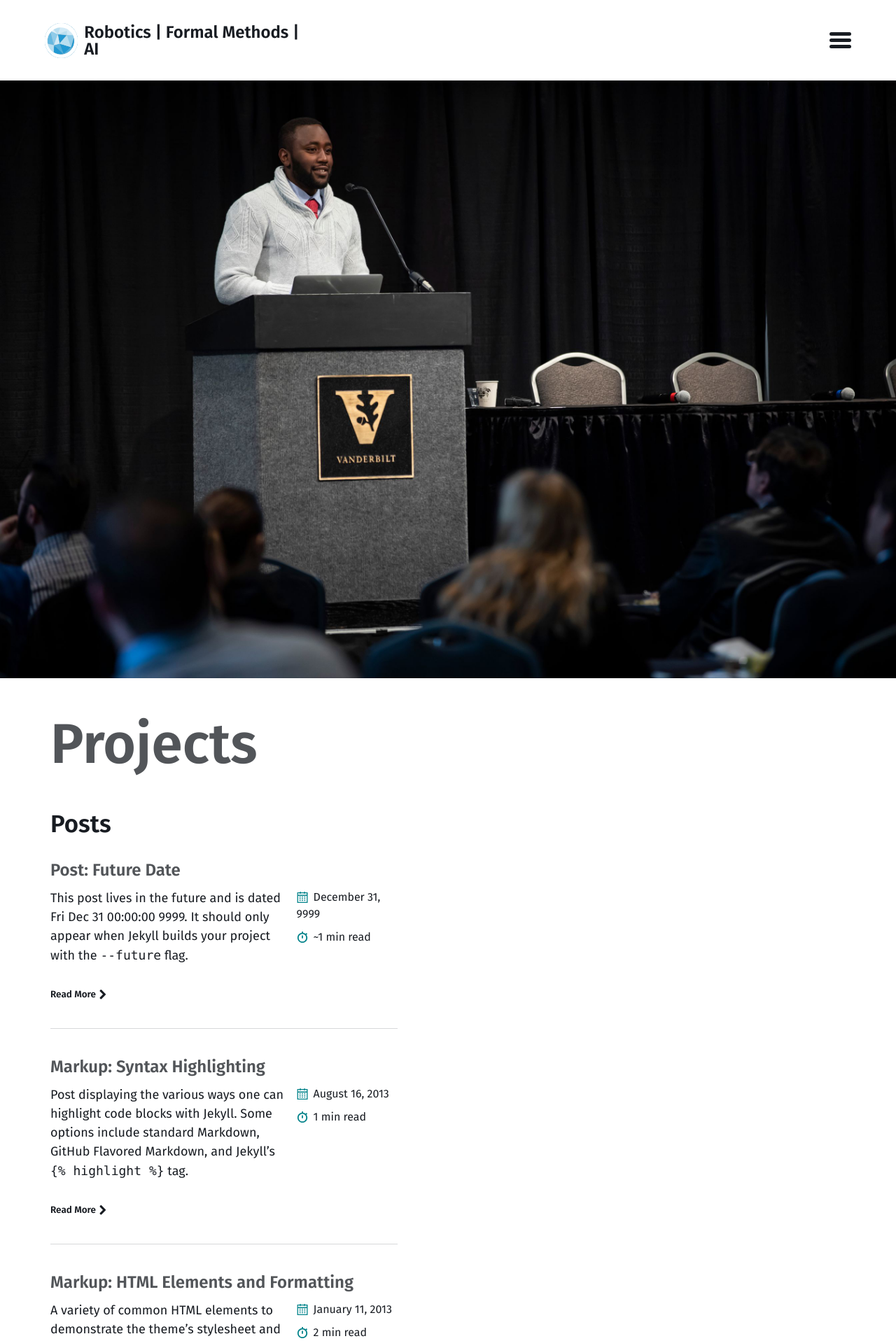
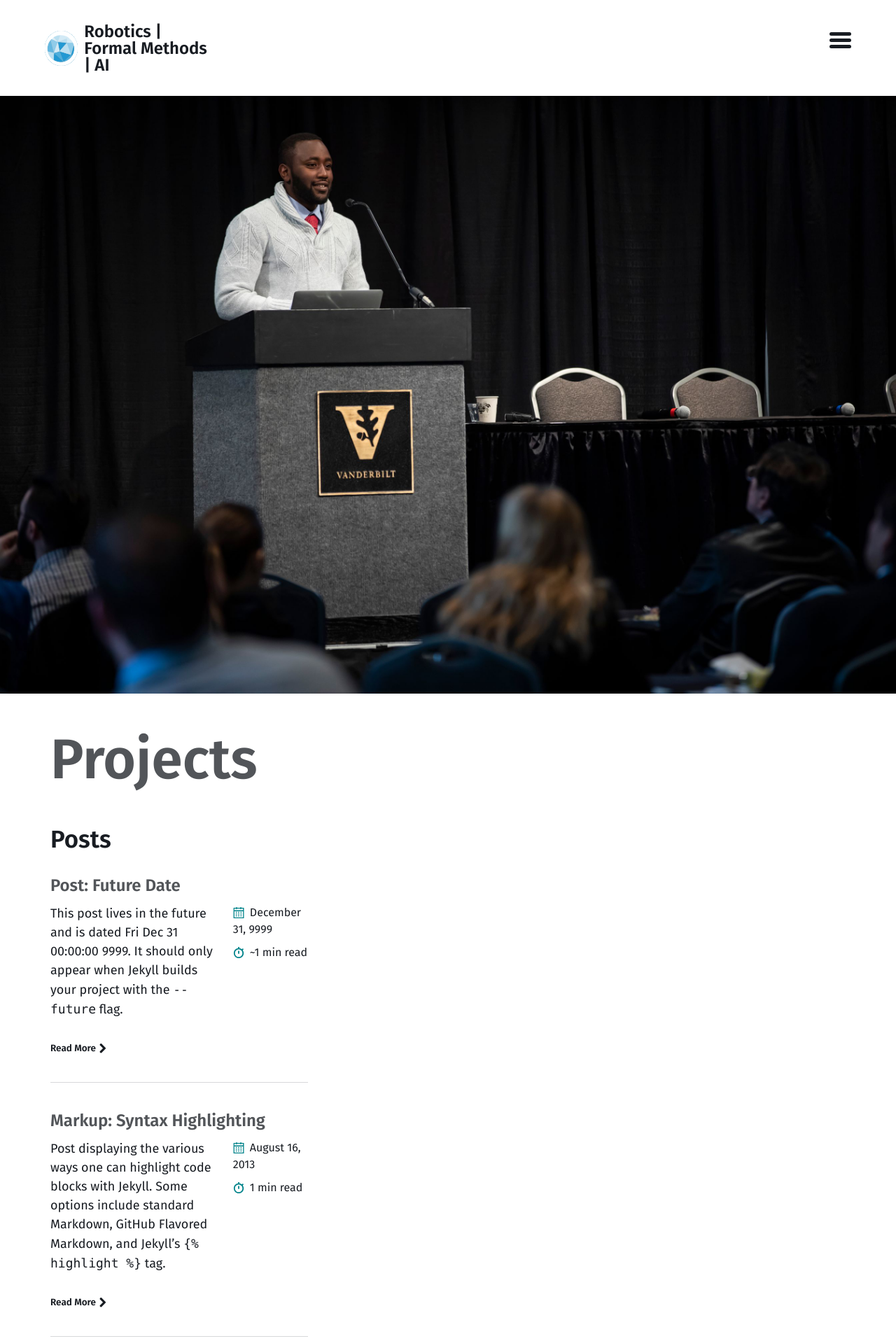
Before and after one commit to pmusau17/pmusau17.github.io, a Jekyll site: the page built from index.md, in a window 1280 px wide. Shown: the top 1916 px of the page at 70% size. Built offline with Jekyll 4.4.1, drawn with Linux system fonts in a browser that asks for light colours; comment, search, counter and statistics services are not loaded.

Commit message:
lemme see again

```diff
--- a/_sass/basically-basic/_layout.scss
+++ b/_sass/basically-basic/_layout.scss
@@ -57,7 +57,7 @@ main {
 }
 
 .inner {
-  max-width: 50%;
+  max-width: 40%;
 }
 
 /*
```
